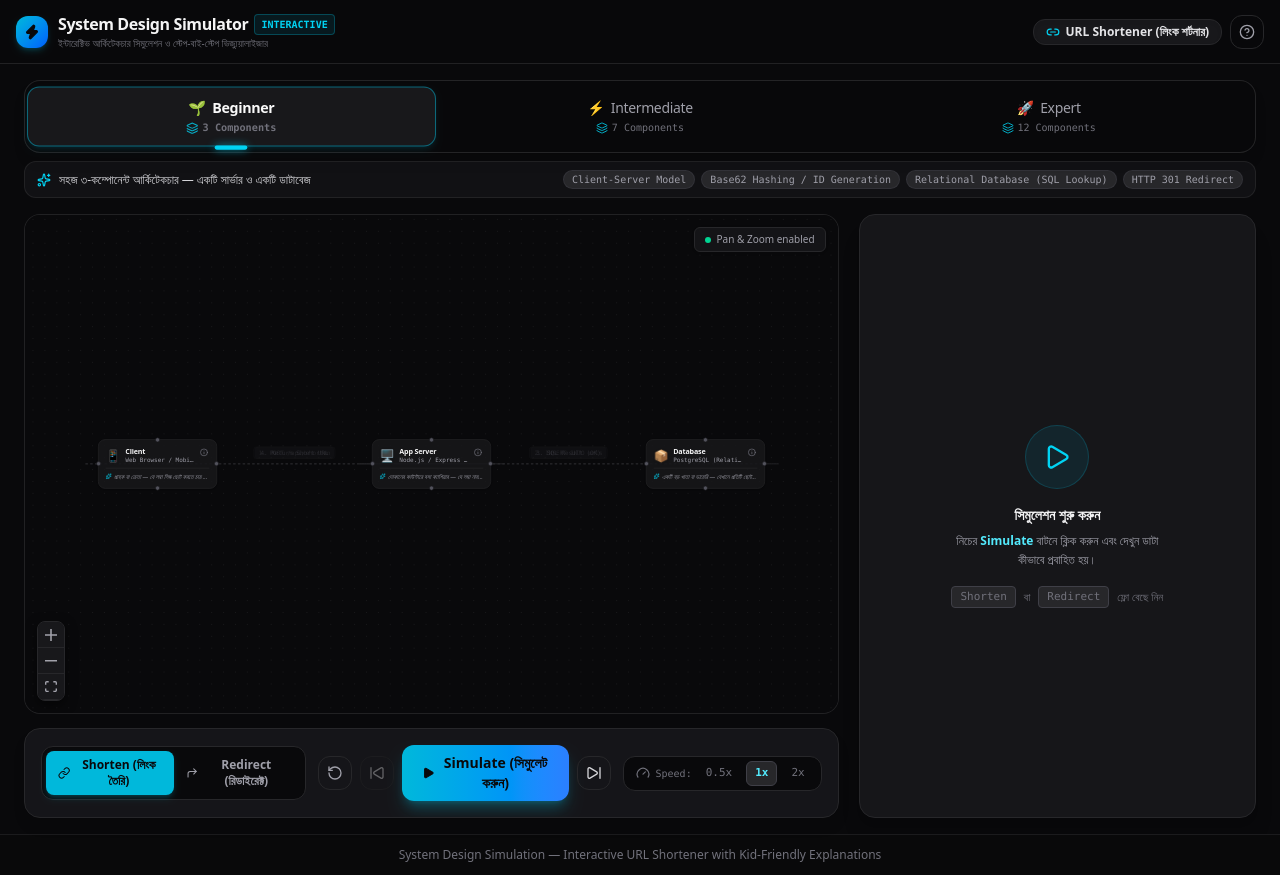
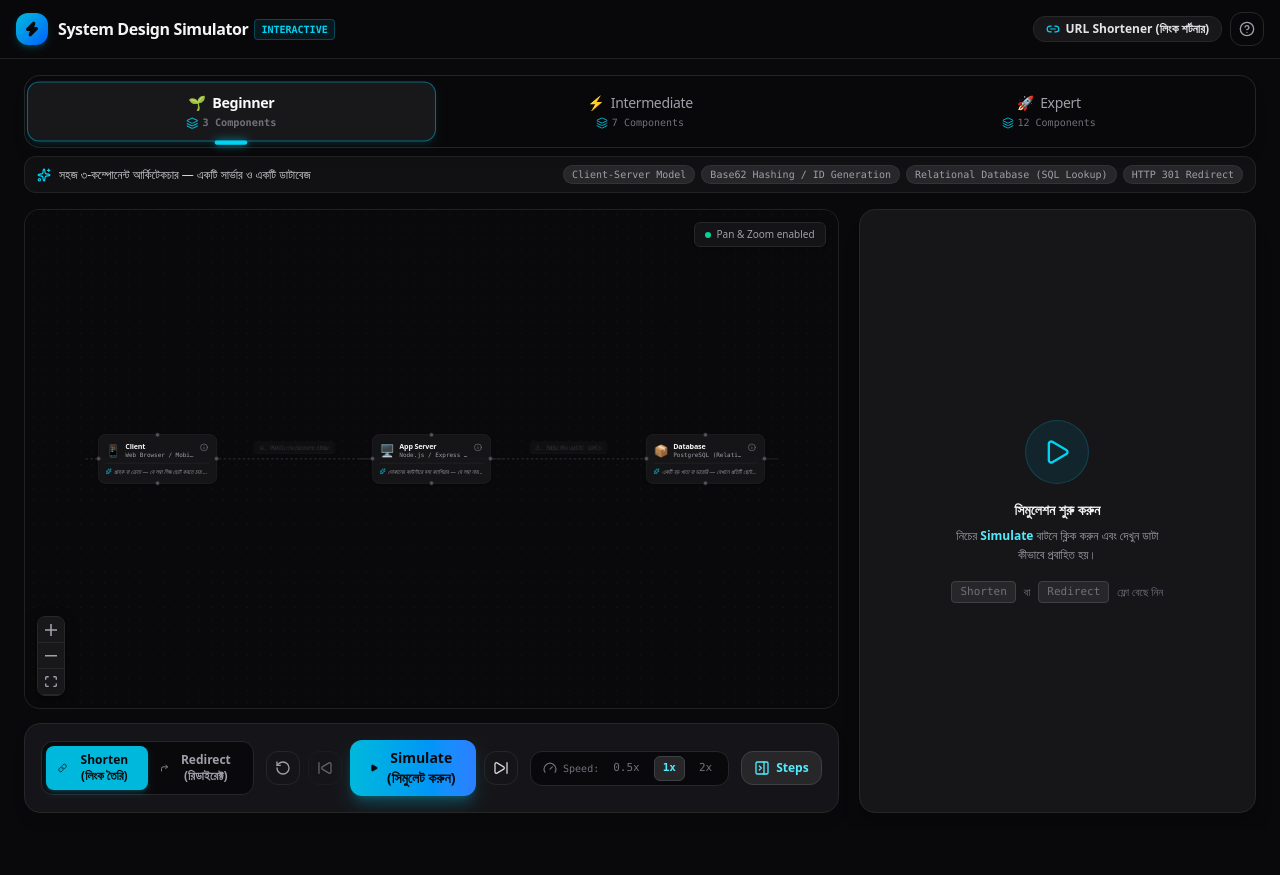
Before and after one commit to sojibrd/system_design_simulation, a Next.js app: page / in a window 1280 px wide. After the commit the page ends 829 px from the top, so only its background shows below. Built offline with nearby package versions, Linux system fonts and the light colour scheme.

Commit message:
feat: enhance simulation components with animated flow indicators and toggleable walkthrough panel

```diff
--- a/app/components/simulation/AnimatedEdge.tsx
+++ b/app/components/simulation/AnimatedEdge.tsx
@@ -20,6 +20,8 @@ export const AnimatedFlowEdge: React.FC<EdgeProps> = ({
 }) => {
   const edgeData = (data as unknown as SimulationEdgeData) || {};
   const isActive = Boolean(edgeData.isActive);
+  // Highlight stays on after the flow finishes, but the motion stops.
+  const isAnimated = isActive && edgeData.isAnimated !== false;
   const isReverse = Boolean(edgeData.isReverse);
   const particleColor = edgeData.particleColor || "#22d3ee";
 
@@ -53,13 +55,19 @@ export const AnimatedFlowEdge: React.FC<EdgeProps> = ({
           fill="none"
           stroke={particleColor}
           strokeWidth={2.5}
-          className={isReverse ? "animated-edge-active-reverse" : "animated-edge-active"}
+          className={
+            isAnimated
+              ? isReverse
+                ? "animated-edge-active-reverse"
+                : "animated-edge-active"
+              : undefined
+          }
           filter="drop-shadow(0 0 4px rgba(6, 182, 212, 0.6))"
         />
       )}
 
       {/* Moving Packet / Dot along the path (SVG animateMotion) */}
-      {isActive && (
+      {isAnimated && (
         <g>
           {/* Outer glow ring */}
           <circle r="7" fill={particleColor} opacity="0.3">
--- a/app/components/simulation/ControlsBar.tsx
+++ b/app/components/simulation/ControlsBar.tsx
@@ -12,6 +12,8 @@ import {
   Gauge,
   Link,
   CornerUpRight,
+  PanelRight,
+  PanelRightClose,
 } from "lucide-react";
 
 interface ControlsBarProps {
@@ -27,6 +29,8 @@ interface ControlsBarProps {
   onReset: () => void;
   onSpeedChange: (speed: SpeedOption) => void;
   onFlowChange: (flow: FlowType) => void;
+  isPanelOpen: boolean;
+  onTogglePanel: () => void;
 }
 
 export const ControlsBar: React.FC<ControlsBarProps> = ({
@@ -42,10 +46,12 @@ export const ControlsBar: React.FC<ControlsBarProps> = ({
   onReset,
   onSpeedChange,
   onFlowChange,
+  isPanelOpen,
+  onTogglePanel,
 }) => {
   return (
     <div className="w-full bg-zinc-900/90 border border-zinc-800 rounded-xl md:rounded-2xl p-3 md:p-4 shadow-lg backdrop-blur-md overflow-x-auto">
-      <div className="flex items-center justify-between gap-3 min-w-[460px]">
+      <div className="flex items-center justify-between gap-3 min-w-[560px]">
       {/* 1. Flow Type Switcher (Shorten vs Redirect) */}
       <div className="flex items-center bg-zinc-950 p-1 rounded-xl border border-zinc-800">
         <button
@@ -150,6 +156,30 @@ export const ControlsBar: React.FC<ControlsBarProps> = ({
           </button>
         ))}
       </div>
+
+      {/* 4. Step Walkthrough Panel Toggle */}
+      <button
+        onClick={onTogglePanel}
+        className={`flex items-center gap-1.5 px-3 py-2 rounded-xl text-xs font-semibold border transition-all shrink-0 ${
+          isPanelOpen
+            ? "bg-zinc-800 text-cyan-300 border-zinc-700"
+            : "text-zinc-400 hover:text-zinc-200 hover:bg-zinc-800/80 border-zinc-800"
+        }`}
+        title={
+          isPanelOpen
+            ? "ধাপের প্যানেল লুকান (ডায়াগ্রাম ফুল-স্ক্রিন)"
+            : "ধাপগুলো দেখুন (Show Steps)"
+        }
+        aria-pressed={isPanelOpen}
+        aria-label="Toggle step walkthrough panel"
+      >
+        {isPanelOpen ? (
+          <PanelRightClose className="w-4 h-4" />
+        ) : (
+          <PanelRight className="w-4 h-4" />
+        )}
+        <span className="hidden sm:inline">Steps</span>
+      </button>
       </div>
     </div>
   );
--- a/app/components/simulation/Header.tsx
+++ b/app/components/simulation/Header.tsx
@@ -24,9 +24,6 @@ export const Header: React.FC = () => {
                   Interactive
                 </span>
               </div>
-              <p className="text-[10px] text-zinc-500 hidden sm:block">
-                ইন্টারেক্টিভ আর্কিটেকচার সিমুলেশন ও স্টেপ-বাই-স্টেপ ভিজ্যুয়ালাইজার
-              </p>
             </div>
           </div>
 
--- a/app/components/simulation/SimulationNode.tsx
+++ b/app/components/simulation/SimulationNode.tsx
@@ -49,6 +49,8 @@ export const SimulationNode: React.FC<NodeProps> = ({ data, selected }) => {
 
   const colors = categoryColors[nodeData.category] || categoryColors.compute;
   const isActive = Boolean(nodeData.isActive);
+  // Highlight stays on after the flow finishes, but the motion stops.
+  const isAnimated = isActive && nodeData.isAnimated !== false;
 
   return (
     <div
@@ -123,7 +125,11 @@ export const SimulationNode: React.FC<NodeProps> = ({ data, selected }) => {
         {/* Live Active Status Badge */}
         {isActive && nodeData.statusMessage && (
           <div className="mt-2 py-1 px-2 rounded-md bg-cyan-500/15 border border-cyan-500/30 flex items-center gap-1.5">
-            <span className="w-1.5 h-1.5 rounded-full bg-cyan-400 animate-ping shrink-0" />
+            <span
+              className={`w-1.5 h-1.5 rounded-full bg-cyan-400 shrink-0 ${
+                isAnimated ? "animate-ping" : ""
+              }`}
+            />
             <span className="text-[10px] text-cyan-200 font-medium truncate">
               {nodeData.statusMessage}
             </span>
--- a/app/components/simulation/WalkthroughPanel.tsx
+++ b/app/components/simulation/WalkthroughPanel.tsx
@@ -19,6 +19,8 @@ interface WalkthroughPanelProps {
   totalSteps: number;
   steps: SimulationStep[];
   onSelectStep: (index: number) => void;
+  /** Flow has run to the end — freeze the live indicators. */
+  isFinished?: boolean;
 }
 
 export const WalkthroughPanel: React.FC<WalkthroughPanelProps> = ({
@@ -27,6 +29,7 @@ export const WalkthroughPanel: React.FC<WalkthroughPanelProps> = ({
   totalSteps,
   steps,
   onSelectStep,
+  isFinished = false,
 }) => {
   const [showPayload, setShowPayload] = useState<boolean>(true);
   const [showAllSteps, setShowAllSteps] = useState<boolean>(false);
@@ -114,7 +117,11 @@ export const WalkthroughPanel: React.FC<WalkthroughPanelProps> = ({
                 {isCompleted ? (
                   <CheckCircle2 className="w-3.5 h-3.5 text-emerald-400 shrink-0" />
                 ) : isCurrent ? (
-                  <span className="w-3.5 h-3.5 rounded-full bg-cyan-400 animate-pulse shrink-0" />
+                  <span
+                    className={`w-3.5 h-3.5 rounded-full bg-cyan-400 shrink-0 ${
+                      isFinished ? "" : "animate-pulse"
+                    }`}
+                  />
                 ) : (
                   <span className="w-3.5 h-3.5 rounded-full border border-zinc-700 shrink-0 flex items-center justify-center text-[9px]">
                     {idx + 1}
--- a/app/hooks/useSimulation.ts
+++ b/app/hooks/useSimulation.ts
@@ -8,6 +8,7 @@ export type SpeedOption = 0.5 | 1 | 2;
 export interface UseSimulationReturn {
   currentStepIndex: number;
   isPlaying: boolean;
+  isFinished: boolean;
   speed: SpeedOption;
   flowType: FlowType;
   totalSteps: number;
@@ -37,6 +38,11 @@ export function useSimulation(phaseConfig: PhaseConfig): UseSimulationReturn {
 
   const totalSteps = steps.length;
   const currentStep = currentStepIndex >= 0 ? steps[currentStepIndex] || null : null;
+
+  // Sitting on the last step with playback stopped means the flow is done —
+  // the diagram keeps its highlight but all motion is switched off.
+  const isFinished =
+    !isPlaying && totalSteps > 0 && currentStepIndex === totalSteps - 1;
 
   // Reset step index and flow when phase changes
   useEffect(() => {
@@ -123,11 +129,12 @@ export function useSimulation(phaseConfig: PhaseConfig): UseSimulationReturn {
         data: {
           ...node.data,
           isActive,
+          isAnimated: isActive && !isFinished,
           statusMessage,
         },
       };
     });
-  }, [phaseConfig.nodes, currentStep]);
+  }, [phaseConfig.nodes, currentStep, isFinished]);
 
   const edges = useMemo(() => {
     const activeEdges = currentStep?.activeEdgeIds || [];
@@ -139,14 +146,16 @@ export function useSimulation(phaseConfig: PhaseConfig): UseSimulationReturn {
         data: {
           ...edge.data,
           isActive,
+          isAnimated: isActive && !isFinished,
         },
       };
     });
-  }, [phaseConfig.edges, currentStep]);
+  }, [phaseConfig.edges, currentStep, isFinished]);
 
   return {
     currentStepIndex,
     isPlaying,
+    isFinished,
     speed,
     flowType,
     totalSteps,
--- a/app/lib/types.ts
+++ b/app/lib/types.ts
@@ -18,12 +18,16 @@ export interface SimulationNodeData extends Record<string, unknown> {
   description: string;
   techSpecs?: string;
   isActive?: boolean;
+  /** False once the flow has finished — highlight stays, motion stops. */
+  isAnimated?: boolean;
   statusMessage?: string;
 }
 
 export interface SimulationEdgeData extends Record<string, unknown> {
   label?: string;
   isActive?: boolean;
+  /** False once the flow has finished — highlight stays, motion stops. */
+  isAnimated?: boolean;
   isReverse?: boolean;
   particleColor?: string;
   highlightText?: string;
--- a/app/page.tsx
+++ b/app/page.tsx
@@ -17,6 +17,7 @@ import { WalkthroughPanel } from "@/app/components/simulation/WalkthroughPanel";
 
 export default function Home() {
   const [currentPhaseId, setCurrentPhaseId] = useState<PhaseId>("beginner");
+  const [isPanelOpen, setIsPanelOpen] = useState(true);
 
   const currentPhaseConfig = urlShortenerPhases[currentPhaseId] || beginnerConfig;
   const phaseList = [beginnerConfig, intermediateConfig, expertConfig];
@@ -24,6 +25,7 @@ export default function Home() {
   const {
     currentStepIndex,
     isPlaying,
+    isFinished,
     speed,
     flowType,
     totalSteps,
@@ -58,10 +60,21 @@ export default function Home() {
         {/* Responsive Layout: Mobile stacked, Desktop split view */}
         <div className="flex-1 grid grid-cols-1 lg:grid-cols-12 gap-4 lg:gap-5 min-h-[600px]">
           {/* Left / Top: Architecture Canvas & Controls */}
-          <div className="lg:col-span-7 xl:col-span-8 flex flex-col gap-3.5 h-full">
+          <div
+            className={`flex flex-col gap-3.5 h-full ${
+              isPanelOpen
+                ? "lg:col-span-7 xl:col-span-8"
+                : "lg:col-span-12 xl:col-span-12"
+            }`}
+          >
             {/* React Flow Diagram Canvas */}
             <div className="flex-1 min-h-[380px] lg:min-h-[500px]">
-              <FlowDiagram key={currentPhaseId} nodes={nodes} edges={edges} />
+              <FlowDiagram
+                key={currentPhaseId}
+                nodes={nodes}
+                edges={edges}
+                fitViewSignal={isPanelOpen}
+              />
             </div>
 
             {/* Playback & Flow Controls */}
@@ -78,10 +91,13 @@ export default function Home() {
               onReset={reset}
               onSpeedChange={setSpeed}
               onFlowChange={setFlowType}
+              isPanelOpen={isPanelOpen}
+              onTogglePanel={() => setIsPanelOpen((open) => !open)}
             />
           </div>
 
-          {/* Right / Bottom: Step-by-Step Walkthrough Panel */}
+          {/* Right / Bottom: Step-by-Step Walkthrough Panel (toggleable) */}
+          {isPanelOpen && (
             <div className="lg:col-span-5 xl:col-span-4 h-full min-h-[420px] lg:min-h-[560px]">
               <WalkthroughPanel
                 currentStep={currentStep}
@@ -89,17 +105,12 @@ export default function Home() {
                 totalSteps={totalSteps}
                 steps={currentSteps}
                 onSelectStep={goToStep}
+                isFinished={isFinished}
               />
             </div>
+          )}
         </div>
       </main>
-
-      {/* Footer */}
-      <footer className="w-full border-t border-zinc-800/60 bg-zinc-950/80 py-3 px-4 text-center text-xs text-zinc-500">
-        <p>
-          System Design Simulation — Interactive URL Shortener with Kid-Friendly Explanations
-        </p>
-      </footer>
     </div>
   );
 }
```
Also changed, not shown: app/components/simulation/FlowDiagram.tsx (+30 -3 lines). Lines whose indentation alone changed are shown as unchanged.
